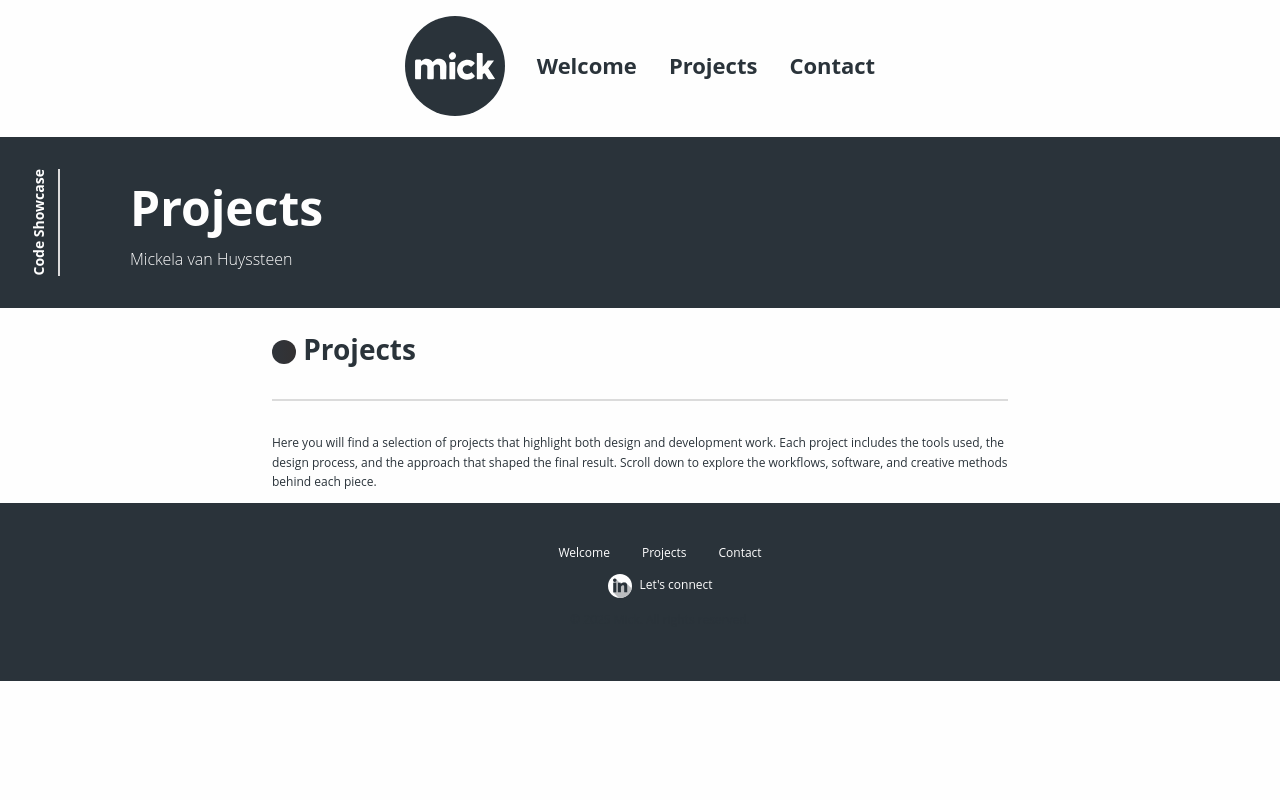
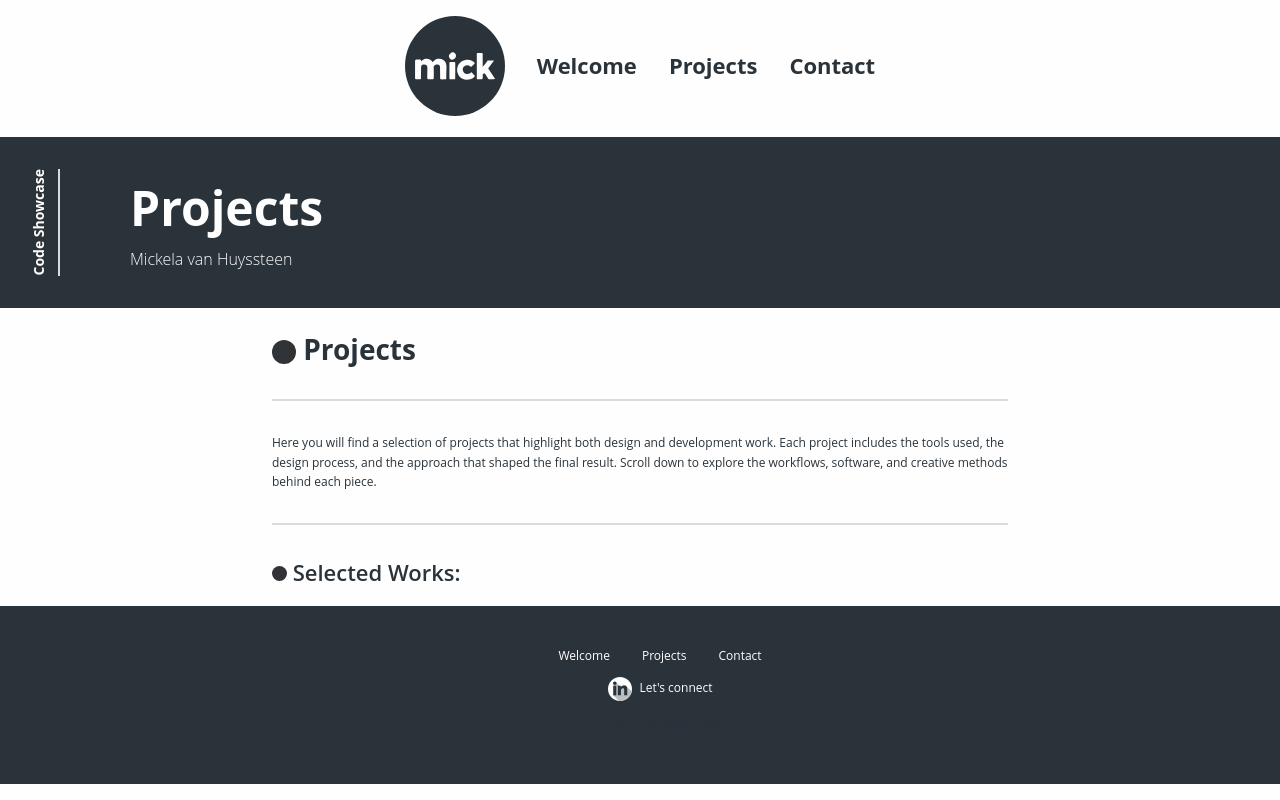
Before and after one commit to 2a333a/Assignment-7, a plain HTML site: page projects.html in a window 1280 px wide. Shown: the top 800 px of the page. Drawn offline with Linux system fonts and the light colour scheme; a script that the page names is missing.

Commit message:
feat(projects.html): add selected works section and class

```diff
--- a/projects.html
+++ b/projects.html
@@ -51,6 +51,13 @@
 <p> Here you will find a selection of projects that highlight both design and development work. Each project includes the tools used, the design process, and the approach that shaped the final result. Scroll down to explore the workflows, software, and creative methods behind each piece.</p>
   </section>
 
+<hr class="divider-primary" aria-hidden="true">
+
+  <!-- Selected Works -->
+    <section class="selected-works">
+      <h2>
+        <img src="SVG/black-list-icon.svg" alt="Black heading icon" width="15" height="15" /> Selected Works:
+      </h2>
 
 </main>
 
```
